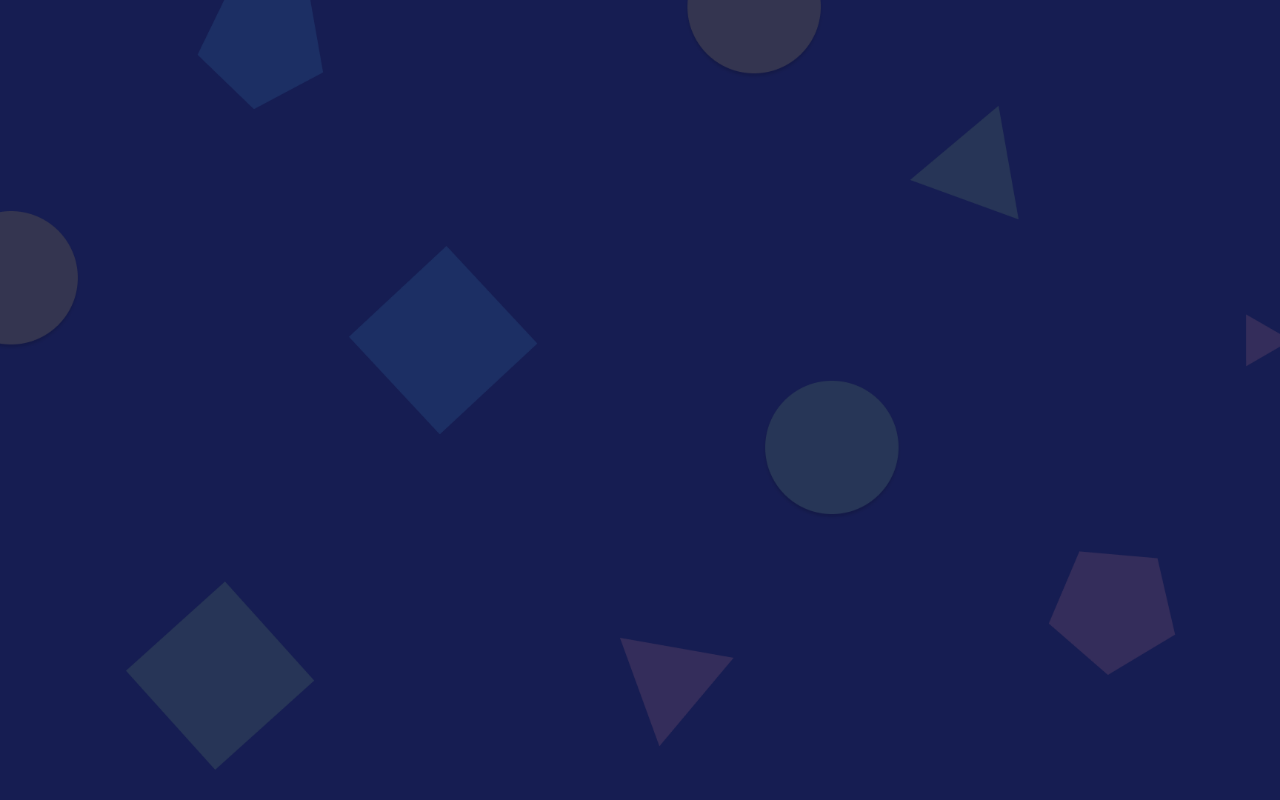
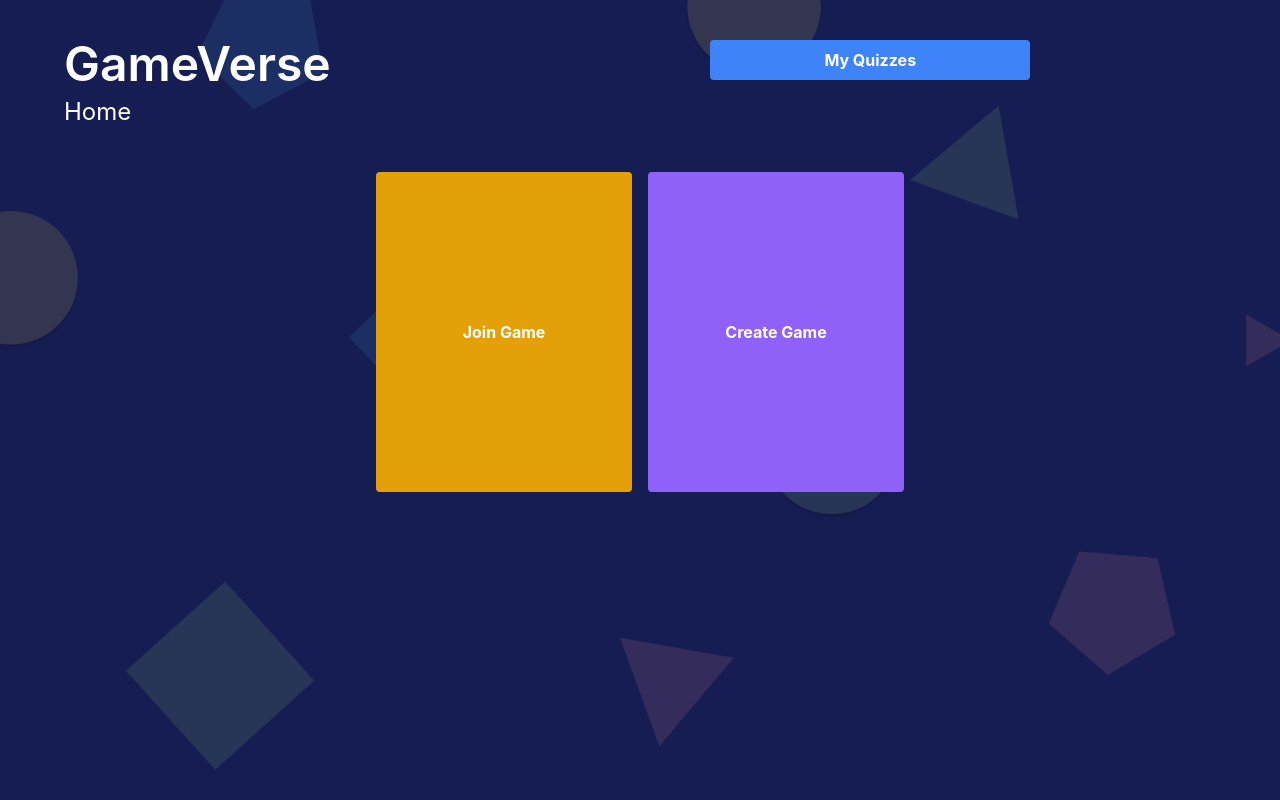
Before and after one commit to verwinkwasmu/fyp-10-gameverse, a Vue app in the folder ui/: page /Home in a window 1280 px wide. Before the commit this address had no page. Built offline with nearby package versions, Linux system fonts and the light colour scheme; what vue-query would draw is missing.

Commit message:
Add new components

```diff
--- /dev/null
+++ b/ui/src/components/CreateQuiz.vue
@@ -0,0 +1,57 @@
+<script setup>
+import { ref } from "vue";
+import { useRouter, useRoute } from "vue-router";
+
+// use with vue query
+
+const route = useRoute();
+const client_id = Date.now();
+const text = ref("");
+const messages = ref([]);
+
+
+const joinRoomId = () => {
+  connection.send(text.value);
+};
+</script>
+
+<template>
+  <div class="bg-quiz w-screen h-screen bg-no-repeat bg-cover text-white">
+    <div class="p-10 ml-6 mr-6">
+
+      <!--Header-->
+      <div class="grid grid-rows-2 grid-flow-col gap-2">
+        <div class="text-5xl font-semibold col-span-2">GameVerse</div>
+        <div class="text-2xl col-span-2">Create Quiz</div>
+      </div>
+
+      <div class="flex justify-center items-center mt-8 grid grid-flow-col auto-cols-max">
+        <div>
+          <button
+            type="button"
+            class="bg-green-400 hover:bg-green-700 text-white font-bold py-24 px-8 mx-2 rounded w-64 h-80"
+            @click="createNewQuiz">
+            Create A GameVerse Quiz
+          </button>
+        </div>
+        <div>
+          <button
+            type="button"
+            class="bg-green-400 hover:bg-green-700 text-white font-bold py-24 px-8 mx-2 rounded w-64 h-80"
+            @click="createNewQuiz">
+            Customise Your Own Quiz
+          </button>
+        </div>
+        <div>
+          <button
+            type="button"
+            class="bg-green-400 hover:bg-green-700 text-white font-bold py-24 px-8 mx-2 rounded w-64 h-80"
+            @click="createNewQuiz">
+            Quiz Bank
+          </button>
+        </div>
+      </div>
+
+    </div>
+  </div>
+</template>
--- a/ui/src/components/HelloWorld.vue
+++ /dev/null
@@ -1,40 +0,0 @@
-<script setup>
-import { ref } from 'vue'
-
-defineProps({
-  msg: String
-})
-
-const count = ref(0)
-</script>
-
-<template>
-  <h1>{{ msg }}</h1>
-
-  <div class="card">
-    <button type="button" @click="count++">count is {{ count }}</button>
-    <p>
-      Edit
-      <code>components/HelloWorld.vue</code> to test HMR
-    </p>
-  </div>
-
-  <p>
-    Check out
-    <a href="https://vuejs.org/guide/quick-start.html#local" target="_blank"
-      >create-vue</a
-    >, the official Vue + Vite starter
-  </p>
-  <p>
-    Install
-    <a href="https://github.com/johnsoncodehk/volar" target="_blank">Volar</a>
-    in your IDE for a better DX
-  </p>
-  <p class="read-the-docs">Click on the Vite and Vue logos to learn more</p>
-</template>
-
-<style scoped>
-.read-the-docs {
-  color: #888;
-}
-</style>
--- /dev/null
+++ b/ui/src/components/Home.vue
@@ -0,0 +1,55 @@
+<template>
+  <div class="bg-quiz w-screen h-screen bg-no-repeat bg-cover text-white">
+    <div class="p-10 ml-6 mr-6">
+      <!--Header-->
+      <div class="grid grid-rows-2 grid-flow-col gap-2">
+        <div class="text-5xl font-semibold col-span-2">GameVerse</div>
+        <div class="text-2xl col-span-2">Home</div>
+        <router-link to="/MyQuizzes" tag="button">
+            <button class="bg-blue-500 hover:bg-blue-700 text-white font-bold py-2 px-4 rounded w-80">
+              My Quizzes
+            </button>
+        </router-link>
+      </div>
+
+      <div class="flex justify-center items-center mt-7">
+        <router-link to="/JoinGame" tag="button">
+          <button
+            class="
+              bg-yellow-400
+              hover:bg-yellow-500
+              text-white
+              font-bold
+              py-8
+              px-12
+              mx-2
+              rounded
+              w-64
+              h-80
+            "
+          >
+            Join Game
+          </button>
+        </router-link>
+        <router-link to="/CreateQuiz" tag="button">
+          <button
+            class="
+              bg-purple-500
+              hover:bg-purple-700
+              text-white
+              font-bold
+              py-8
+              px-12
+              mx-2
+              rounded
+              w-64
+              h-80
+            "
+          >
+            Create Game
+          </button>
+        </router-link>
+      </div>
+    </div>
+  </div>
+</template>
--- /dev/null
+++ b/ui/src/components/JoinGame.vue
@@ -0,0 +1,61 @@
+<script setup>
+import { ref } from "vue";
+import { useRouter, useRoute } from "vue-router";
+
+// use with vue query
+import Chat from "../services/Chat";
+
+const route = useRoute();
+const client_id = Date.now();
+const text = ref("");
+const messages = ref([]);
+const connection = new WebSocket(`ws://localhost:8080/ws/${route.params.room_id}/${client_id}`);
+
+connection.onopen = () => {
+  console.log("connection established");
+};
+connection.onmessage = (event) => {
+  messages.value.push(event.data);
+};
+
+const joinRoomId = () => {
+  connection.send(text.value);
+};
+</script>
+
+<template>
+  <div class="bg-quiz w-screen h-screen bg-no-repeat bg-cover text-white">
+    <div class="p-10 ml-6 mr-6">
+
+      <!--Header-->
+      <div class="grid grid-rows-2 grid-flow-col gap-2">
+        <div class="text-5xl font-semibold col-span-2">GameVerse</div>
+        <div class="text-2xl col-span-2">Join Game</div>
+      </div>
+
+      <div class="flex items-center mt-24 grid grid-flow-row auto-rows-max justify-items-center">
+        <div class="text-2xl text-center">Enter Room ID:</div>
+        <div class="my-3">
+          <input
+          v-model="text"
+          type="text"
+          id="room_id"
+          class="bg-gray-50 border border-gray-300 text-gray-900 text-sm rounded-lg focus:ring-blue-500 focus:border-blue-500 block w-full p-2.5 dark:bg-gray-700 dark:border-gray-600 dark:placeholder-gray-400 dark:text-white dark:focus:ring-blue-500 dark:focus:border-blue-500 w-96"
+          placeholder="Enter Room ID!"
+          required
+        />
+        </div>
+        <div class="my-3">
+          <button
+            type="button"
+            class="bg-green-400 hover:bg-green-700 text-white font-bold py-2 px-8 mx-2 rounded"
+            @click="joinRoomId"
+          >
+            Join Game
+          </button>
+      </div>
+        </div>
+
+    </div>
+  </div>
+</template>
--- /dev/null
+++ b/ui/src/components/MyQuizzes.vue
@@ -0,0 +1,66 @@
+<script setup>
+import { ref } from "vue";
+import { useRouter, useRoute } from "vue-router";
+
+// use with vue query
+import Chat from "../services/Chat";
+
+const route = useRoute();
+const client_id = Date.now();
+const text = ref("");
+const messages = ref([]);
+const connection = new WebSocket(`ws://localhost:8080/ws/${route.params.room_id}/${client_id}`);
+
+connection.onopen = () => {
+  console.log("connection established");
+};
+connection.onmessage = (event) => {
+  messages.value.push(event.data);
+};
+
+const joinRoomId = () => {
+  connection.send(text.value);
+};
+</script>
+
+<template>
+  <div class="bg-quiz w-screen h-screen bg-no-repeat bg-cover text-white">
+    <div class="p-10 ml-6 mr-6">
+
+      <!--Header-->
+      <div class="grid grid-rows-2 grid-flow-col gap-2">
+        <div class="text-5xl font-semibold col-span-2">GameVerse</div>
+        <div class="text-2xl col-span-2">My Quizzes</div>
+      </div>
+
+
+      <div class="flex grid grid-flow-row auto-rows-max items-center mt-7 mx-7 gap-4">
+        <div class="grid grid-flow-col auto-cols-max gap-4">
+          <div class="font-bold text-gray-700 rounded-full bg-white flex items-center justify-center w-12 h-12 align-middle	">1</div>
+          <div class="w-80 p-4 items-center justify-center bg-indigo-700 rounded">Title</div>
+          <button class="bg-blue-900 hover:bg-blue-700 text-white py-2 px-8 mx-2 rounded">Questions</button>
+          <button class="bg-purple-500 hover:bg-purple-700 text-white py-2 px-8 mx-2 rounded">Edit Game</button>
+          <button class="bg-green-500 hover:bg-green-700 text-white py-2 px-8 mx-2 rounded">Start Game</button>
+          <button class="bg-red-500 hover:bg-red-700 text-white py-2 px-8 mx-2 rounded">Delete</button>
+        </div>
+        <div class="grid grid-flow-col auto-cols-max gap-4">
+          <div class="font-bold text-gray-700 rounded-full bg-white flex items-center justify-center w-12 h-12 align-middle	">2</div>
+          <div class="w-80 p-4 items-center justify-center bg-indigo-700 rounded">Title</div>
+          <button class="bg-blue-900 hover:bg-blue-700 text-white py-2 px-8 mx-2 rounded">Questions</button>
+          <button class="bg-purple-500 hover:bg-purple-700 text-white py-2 px-8 mx-2 rounded">Edit Game</button>
+          <button class="bg-green-500 hover:bg-green-700 text-white py-2 px-8 mx-2 rounded">Start Game</button>
+          <button class="bg-red-500 hover:bg-red-700 text-white py-2 px-8 mx-2 rounded">Delete</button>
+        </div>
+        <div class="grid grid-flow-col auto-cols-max gap-4">
+          <div class="font-bold text-gray-700 rounded-full bg-white flex items-center justify-center w-12 h-12 align-middle	">3</div>
+          <div class="w-80 p-4 items-center justify-center bg-indigo-700 rounded">Title</div>
+          <button class="bg-blue-900 hover:bg-blue-700 text-white py-2 px-8 mx-2 rounded">Questions</button>
+          <button class="bg-purple-500 hover:bg-purple-700 text-white py-2 px-8 mx-2 rounded">Edit Game</button>
+          <button class="bg-green-500 hover:bg-green-700 text-white py-2 px-8 mx-2 rounded">Start Game</button>
+          <button class="bg-red-500 hover:bg-red-700 text-white py-2 px-8 mx-2 rounded">Delete</button>
+        </div>
+      </div>
+
+    </div>
+  </div>
+</template>
```
Also changed, not shown: ui/src/router/index.js (+21 -1 lines).
